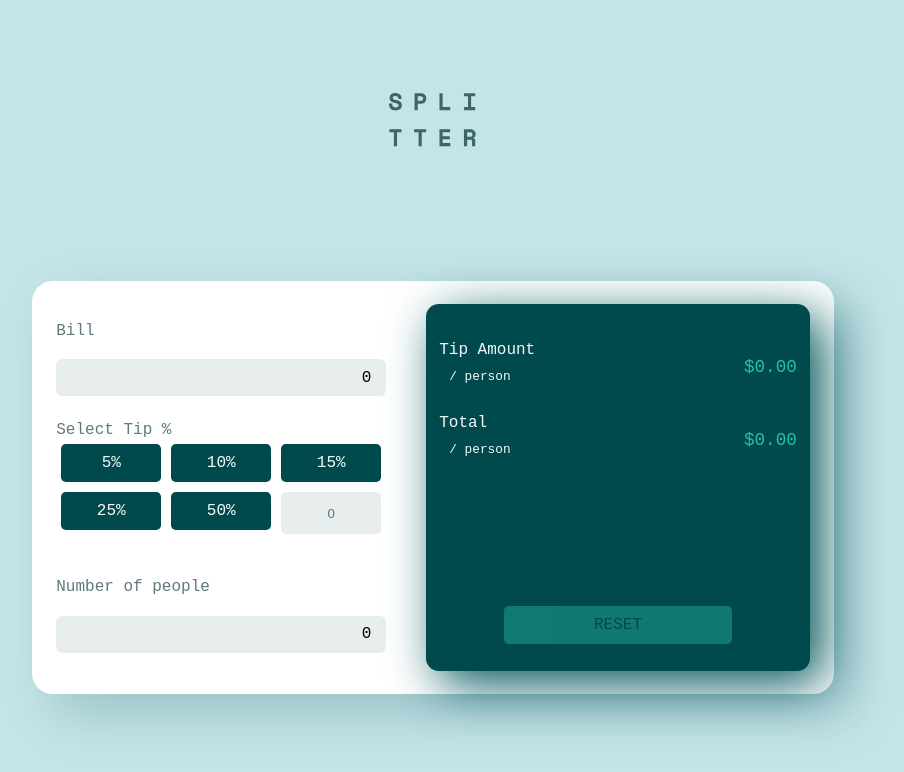
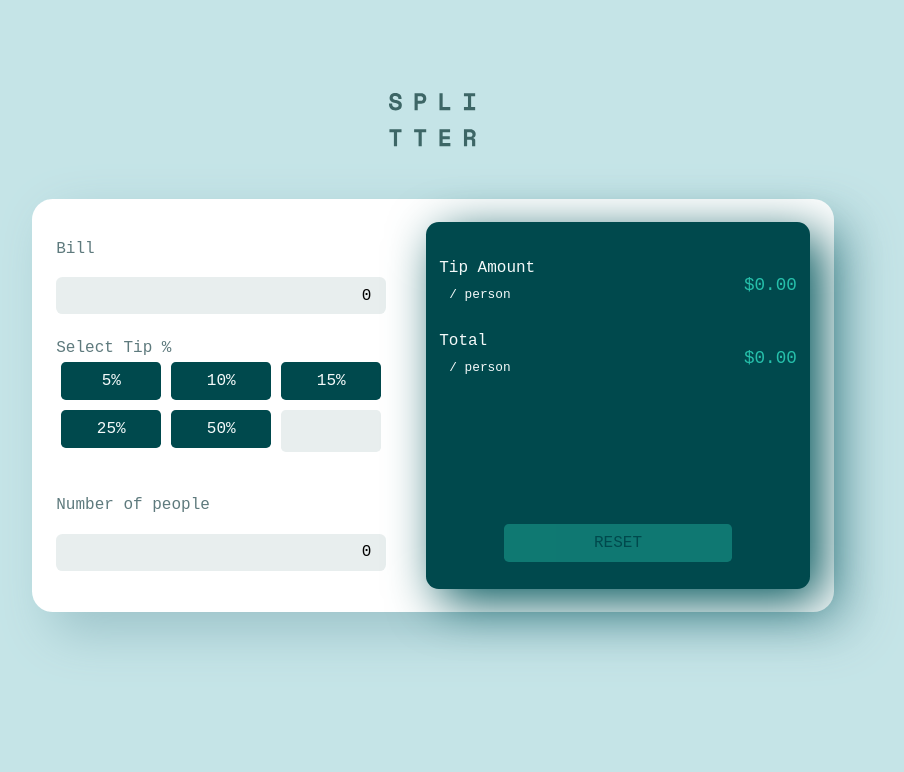
Before and after one commit to Mohithrajk/Calculator, a React (Create React App) app: page / in a window 1280 px wide. Shown: the top 772 px of the page, without its empty margins (207-1111 px from the left). Built offline with nearby package versions, Linux system fonts and the light colour scheme.

Commit message:
fix: custom tip functionality

```diff
--- a/src/App.css
+++ b/src/App.css
@@ -33,9 +33,10 @@ body {
 }
 
 .App {
-  display: grid;
   place-items: center;
-  gap: 4rem;
+  display: flex;
+  flex-direction: column;
+  row-gap: 2rem;
 }
 
 .logo {
@@ -43,7 +44,7 @@ body {
 }
 
 .container {
-  margin-top: 70px;
+  margin-top: 20px;
   padding: 23px 20px;
   padding-left: 15px;
   border-radius: 1.3rem;
--- a/src/App.js
+++ b/src/App.js
@@ -15,11 +15,11 @@ function App() {
       case 'BILL':
         return { ...state, bill: action.value };
       case 'TIP':
-        return { ...state, tip: action.value };
+        return { ...state, tip: (action.value)/100 };
       case 'PEOPLE':
         return { ...state, people: action.value };
       case 'RESET':
-        return { ...state, bill: 0, tip: 0, people: 0 };
+        return { ...state, ...initialState };
       default:
         return state;
     }
--- a/src/Calculator.js
+++ b/src/Calculator.js
@@ -21,18 +21,19 @@ function Calculator({ state, handleState }) {
     SetBillPerPerson('0.00');
   };
 
+  const calculateAmount = () => {
+    const tipValue = (tip * bill) / people;
+    const value = bill / people + tipValue;
+    SetBillPerPerson(value.toFixed(2));
+    setTipPerPerson(tipValue.toFixed(2));
+  };
+
   useEffect(() => {
     if (people <= 0) {
       setTipPerPerson('0.00');
       SetBillPerPerson('0.00');
     } else {
-      const CalculateAmount = () => {
-        const tipValue = (tip * bill) / people;
-        let value = bill / people + tipValue;
-        SetBillPerPerson(value.toFixed(2));
-        setTipPerPerson(tipValue.toFixed(2));
-      };
-      CalculateAmount();
+      calculateAmount();
     }
   }, [bill, tip, people]);
 
--- a/src/InputContainer.js
+++ b/src/InputContainer.js
@@ -32,8 +32,7 @@ function InputForm({ state, handleState }) {
             <input
               type="text"
               name="tip"
-              // onInput={}
-              value={parseInt(tip * 100)}
+              onChange={(e) => handleState('TIP', e.target.value)}
             />
           </div>
         </div>
--- a/src/TipButton.js
+++ b/src/TipButton.js
@@ -1,20 +1,25 @@
+import { useState, useEffect } from 'react';
 import styles from './InputContainer.module.css';
-import { useState } from 'react';
 
-function TipButton({ handleState }) {
+function TipButton({ handleState, isCustomActive }) {
   const [active, setActive] = useState(0);
   const setHandle = (item, e) => {
     handleState('TIP', e);
     setActive(item);
   };
   const TIPS = [5, 10, 15, 25, 50];
+
+  useEffect(() => {
+    setActive(false);
+  }, [isCustomActive])
+
   return TIPS.map((item, index) => {
     return (
       <div key={index} className={styles.tipAmount}>
         <button
           className={active === item ? styles.tipOnclick : styles.tip}
           onClick={(e) => setHandle(item, e.target.value)}
-          value={item / 100}
+          value={item}
         >
           {item}%
         </button>
```
